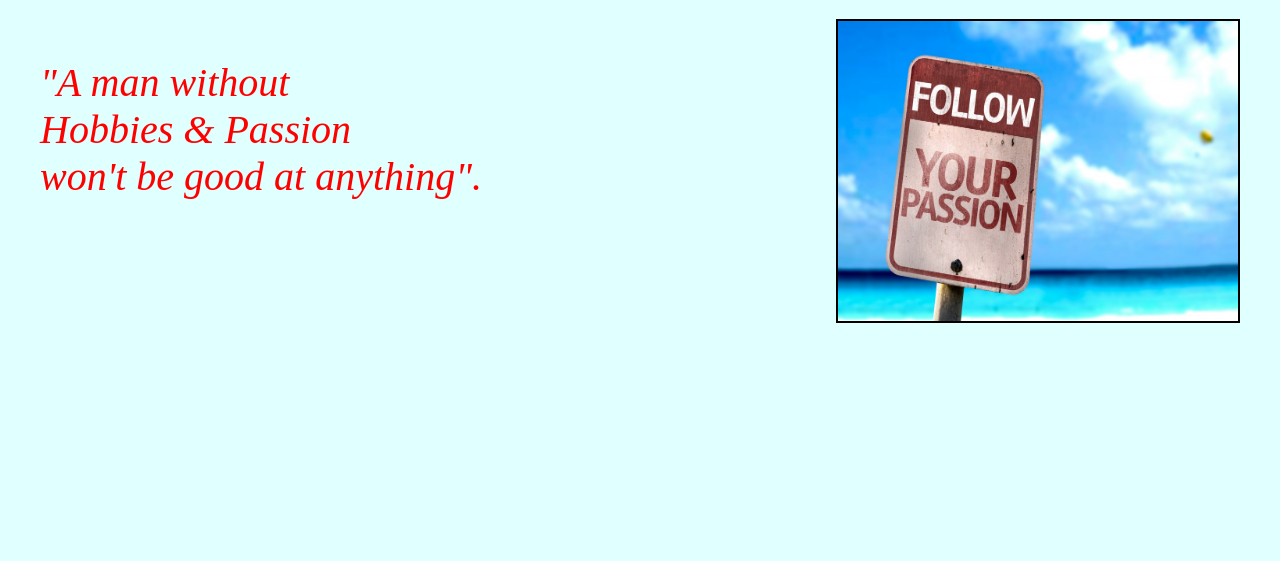
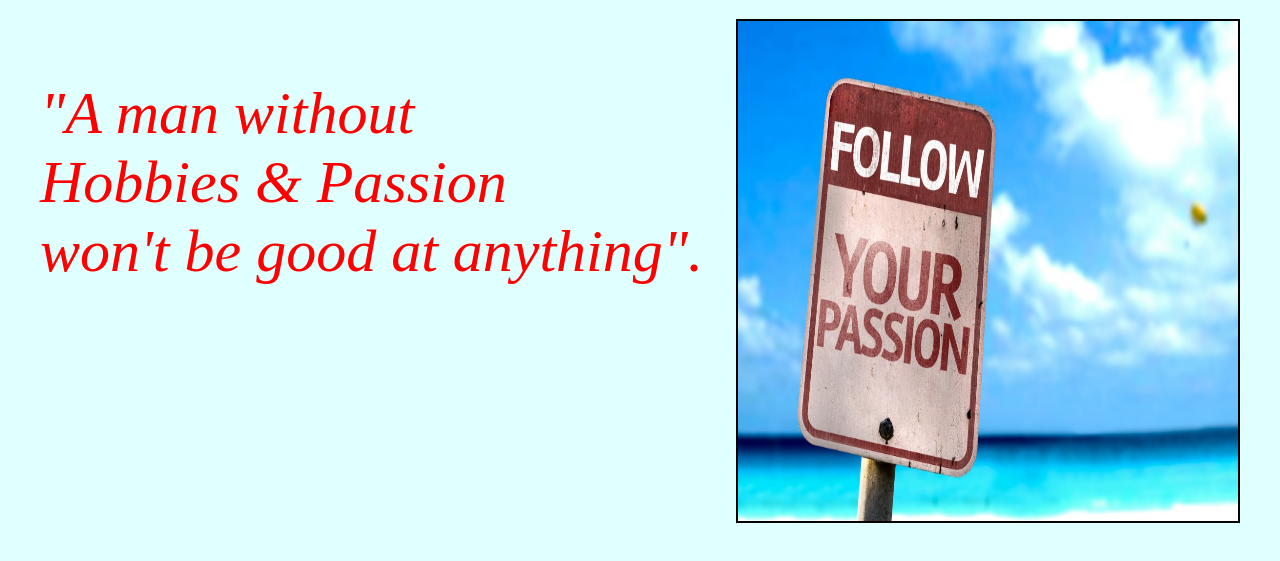
Before and after one commit to santhoshobha/saharsh.github.io, a plain HTML site: page index.html in a window 1280 px wide. Shown: the part 111-672 px from the top of the page. Drawn offline with Linux system fonts and the light colour scheme.

Commit message:
Add files via upload

```diff
--- a/index.html
+++ b/index.html
@@ -25,7 +25,7 @@ a:hover{color:#0000FF; background-color:#FF0000;}
 <h1 style="color:blue; text-align:center" >
 Saharsh's Hobbies and Passion
 </h1>
-<IMG src="hobbies.jpg" height=300 width=400 style="float:right;" border=2px></IMG>
-<p  style="font-size:40px; font-style:italic;font-family:blackadder ITC; float:left;"><font color="red">"A man without <br /> Hobbies & Passion <br /> won't be good at anything".</font></p>
+<IMG src="hobbies.jpg" height=500 width=500 style="float:right;" border=2px></IMG>
+<p  style="font-size:60px; font-style:italic;font-family:blackadder ITC; float:left;"><font color="red">"A man without <br /> Hobbies & Passion <br /> won't be good at anything".</font></p>
 </body>
 </html>
```
